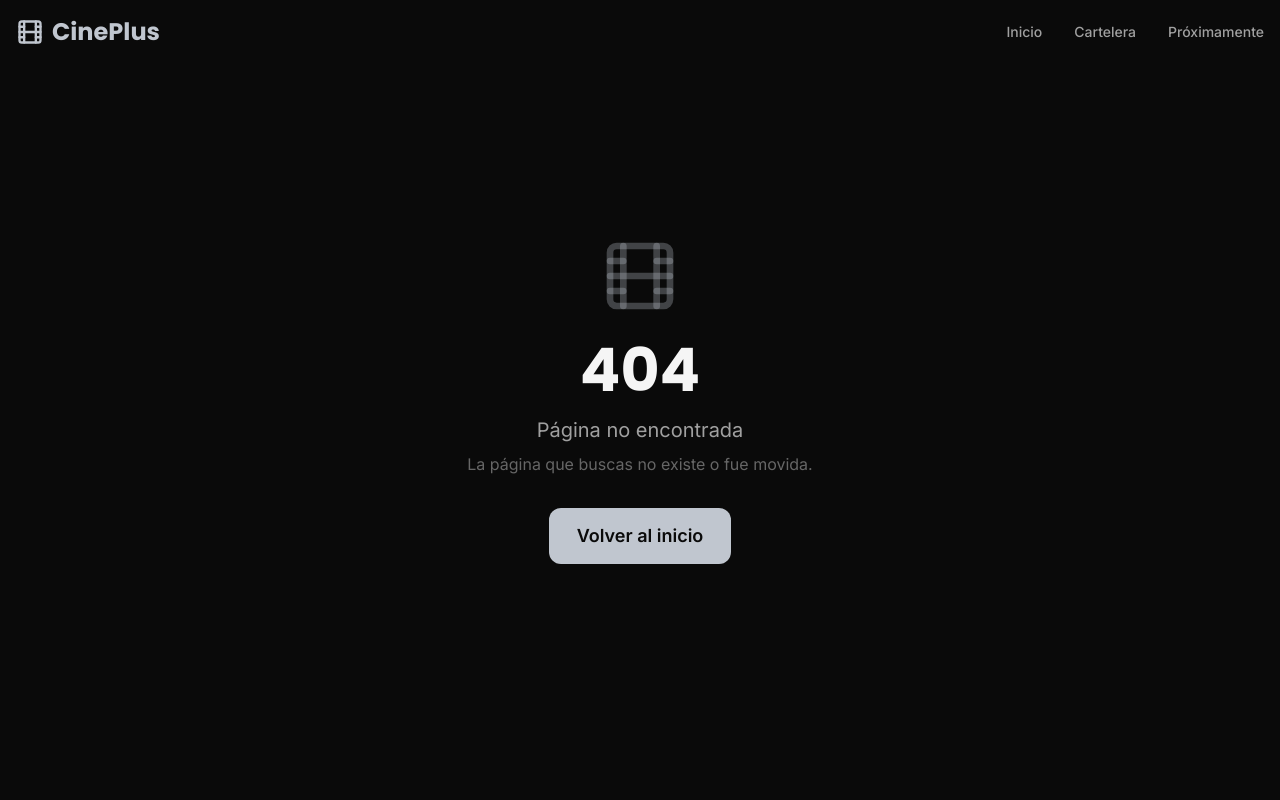
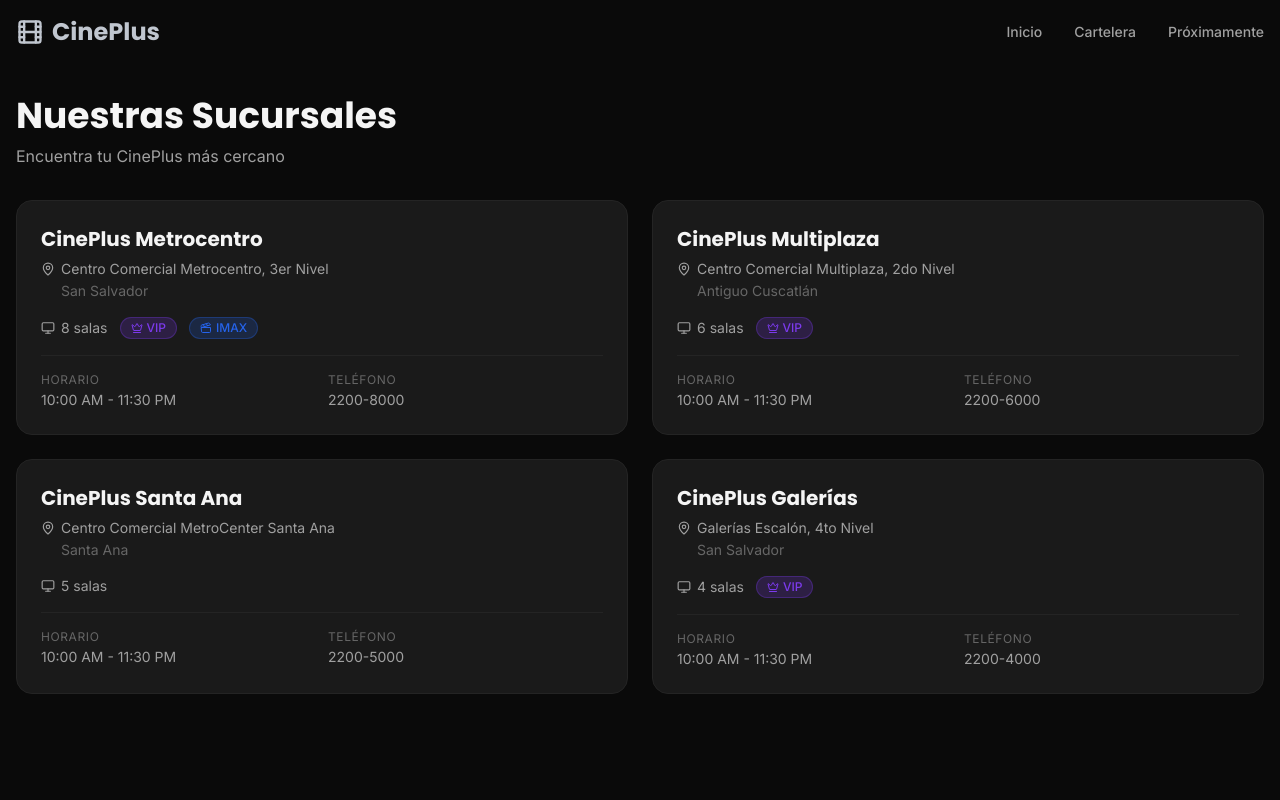
Before and after one commit to RodrRiver/cineplus, a React (Vite) app: page /locations in a window 1280 px wide. Shown: the top 800 px of the page. Built offline with nearby package versions, Linux system fonts and the light colour scheme.

Commit message:
Add Locations page, fix upcoming movies showing now-playing duplicates

```diff
--- a/src/App.tsx
+++ b/src/App.tsx
@@ -10,6 +10,7 @@ const ComingSoonPage = lazy(() => import('./pages/ComingSoonPage'));
 const MovieDetailPage = lazy(() => import('./pages/MovieDetailPage'));
 const BookingPage = lazy(() => import('./pages/BookingPage'));
 const ConfirmationPage = lazy(() => import('./pages/ConfirmationPage'));
+const LocationsPage = lazy(() => import('./pages/LocationsPage'));
 const NotFoundPage = lazy(() => import('./pages/NotFoundPage'));
 
 function LoadingFallback() {
@@ -39,6 +40,7 @@ export default function App() {
             <Route index element={<HomePage />} />
             <Route path="movies" element={<MoviesPage />} />
             <Route path="coming-soon" element={<ComingSoonPage />} />
+            <Route path="locations" element={<LocationsPage />} />
             <Route path="movie/:id" element={<MovieDetailPage />} />
             <Route path="movie/:id/book" element={<BookingPage />} />
             <Route path="booking/confirmation" element={<ConfirmationPage />} />
--- a/src/components/home/UpcomingSection.tsx
+++ b/src/components/home/UpcomingSection.tsx
@@ -1,3 +1,4 @@
+import { useMemo } from 'react';
 import { Link } from 'react-router-dom';
 import { ChevronRight } from 'lucide-react';
 import { useMovies } from '../../hooks/useMovies';
@@ -5,7 +6,9 @@ import MovieCard from '../movies/MovieCard';
 import Skeleton from '../ui/Skeleton';
 
 export default function UpcomingSection() {
-  const { movies, loading } = useMovies('upcoming');
+  const { movies: raw, loading } = useMovies('upcoming');
+  const today = new Date().toISOString().split('T')[0];
+  const movies = useMemo(() => raw.filter((m) => m.release_date > today), [raw, today]);
 
   return (
     <section>
--- a/src/components/layout/Footer.tsx
+++ b/src/components/layout/Footer.tsx
@@ -4,7 +4,7 @@ import { Film, Globe, Mail, MessageCircle } from 'lucide-react';
 const quickLinks = [
   { to: '/movies', label: 'Cartelera' },
   { to: '/coming-soon', label: 'Próximamente' },
-  { to: '/', label: 'Sucursales' },
+  { to: '/locations', label: 'Sucursales' },
 ];
 
 const socialLinks = [
--- a/src/pages/ComingSoonPage.tsx
+++ b/src/pages/ComingSoonPage.tsx
@@ -8,7 +8,13 @@ import { searchMovies } from '../api/tmdb';
 import type { TMDBMovie } from '../types/tmdb';
 
 export default function ComingSoonPage() {
-  const { movies: upcoming, loading: loadingMovies } = useMovies('upcoming');
+  const { movies: upcomingRaw, loading: loadingMovies } = useMovies('upcoming');
+
+  const today = new Date().toISOString().split('T')[0];
+  const upcoming = useMemo(
+    () => upcomingRaw.filter((m) => m.release_date > today),
+    [upcomingRaw, today]
+  );
   const { genres } = useGenres();
 
   const [searchQuery, setSearchQuery] = useState('');
--- /dev/null
+++ b/src/pages/LocationsPage.tsx
@@ -0,0 +1,75 @@
+import { MapPin, Monitor, Crown, Clapperboard } from 'lucide-react';
+import Container from '../components/ui/Container';
+import Badge from '../components/ui/Badge';
+import { LOCATIONS } from '../data/locations';
+
+export default function LocationsPage() {
+  return (
+    <div className="min-h-screen bg-surface-900">
+      <Container className="pt-24 pb-12">
+        <h1 className="font-heading text-4xl font-bold text-text-primary mb-2">
+          Nuestras Sucursales
+        </h1>
+        <p className="text-text-secondary mb-8">
+          Encuentra tu CinePlus más cercano
+        </p>
+
+        <div className="grid grid-cols-1 md:grid-cols-2 gap-6">
+          {LOCATIONS.map((loc) => (
+            <div
+              key={loc.id}
+              className="bg-surface-700 rounded-2xl p-6 border border-surface-600 hover:border-gold-400/50 transition-all duration-300 group"
+            >
+              <div className="flex items-start justify-between mb-4">
+                <div>
+                  <h2 className="font-heading text-xl font-bold text-text-primary group-hover:text-gold-400 transition-colors">
+                    {loc.name}
+                  </h2>
+                  <div className="flex items-center gap-1.5 mt-1.5 text-text-secondary text-sm">
+                    <MapPin size={14} className="shrink-0" />
+                    <span>{loc.address}</span>
+                  </div>
+                  <p className="text-text-muted text-sm mt-0.5 ml-5">
+                    {loc.city}
+                  </p>
+                </div>
+              </div>
+
+              <div className="flex items-center gap-3 mb-4">
+                <div className="flex items-center gap-1.5 text-text-secondary text-sm">
+                  <Monitor size={14} />
+                  <span>{loc.screens} salas</span>
+                </div>
+                {loc.hasVIP && (
+                  <Badge variant="purple">
+                    <Crown size={12} className="mr-1" />
+                    VIP
+                  </Badge>
+                )}
+                {loc.hasIMAX && (
+                  <Badge variant="blue">
+                    <Clapperboard size={12} className="mr-1" />
+                    IMAX
+                  </Badge>
+                )}
+              </div>
+
+              <div className="pt-4 border-t border-surface-600">
+                <div className="grid grid-cols-2 gap-3 text-sm">
+                  <div>
+                    <p className="text-text-muted text-xs uppercase tracking-wider">Horario</p>
+                    <p className="text-text-secondary mt-0.5">10:00 AM - 11:30 PM</p>
+                  </div>
+                  <div>
+                    <p className="text-text-muted text-xs uppercase tracking-wider">Teléfono</p>
+                    <p className="text-text-secondary mt-0.5">2200-{loc.screens}000</p>
+                  </div>
+                </div>
+              </div>
+            </div>
+          ))}
+        </div>
+      </Container>
+    </div>
+  );
+}
```
